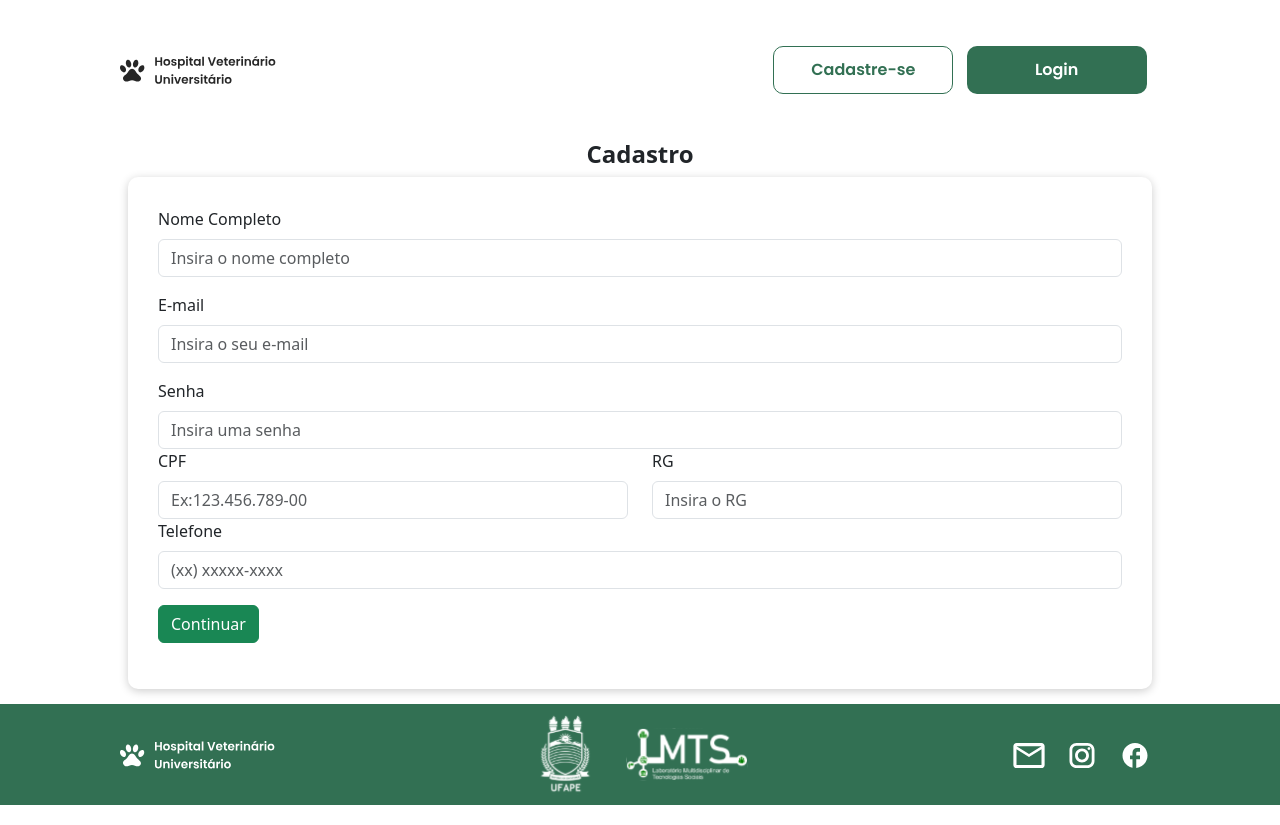
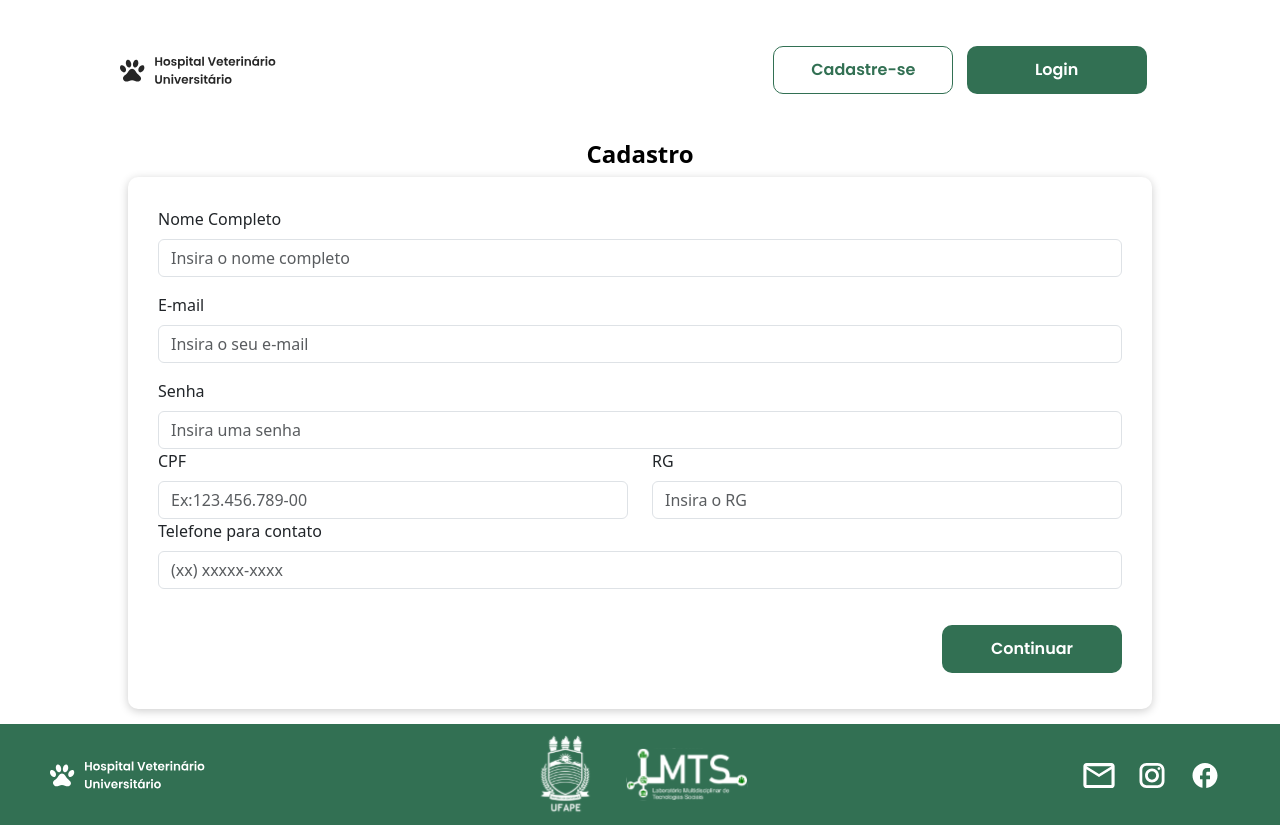
Before and after one commit to lmtsufape/hvu, a Next.js app: page /cadastrotutor in a window 1280 px wide. Built offline with nearby package versions, Linux system fonts and the light colour scheme.

Commit message:
Alterações da tela de cadastro

```diff
--- a/pages/cadastrotutor.js
+++ b/pages/cadastrotutor.js
@@ -1,9 +1,10 @@
 import React from "react";
 import "bootstrap/dist/css/bootstrap.min.css";
 import Image from 'next/image'
-import styles from "../src/app/components/cadastrotutor.module.css"
+import styles from "../src/app/components/formulariocadastrotutor.module.css"
 import Header from "../src/app/header";
 import Footer from "../src/app/components/Footer";
+import FormularioCadastroTutor from "@/app/components/formulariocadastrotutor";
 
 
 function pagecadastrotutor(){
@@ -13,37 +14,7 @@ function pagecadastrotutor(){
         <div>
             <h1 className={styles.titulocadastro}>Cadastro</h1>
         </div>
-        <div className={`${styles.boxcadastrotutor} ${styles.container}`}>
-            <div class="mb-3">
-                 <label for="name" class="form-label">Nome Completo</label>
-                    <input type="name" class="form-control" id="nameRegister" placeholder="Insira o nome completo"></input>
-            </div>
-            <div class="mb-3">
-                <label for="e-mail" class="form-label">E-mail</label>
-                    <input type="email" class="form-control" id="emailRegister" placeholder="Insira o seu e-mail"></input>
-            </div>
-            <div class="mb-3">
-                <label for="password" class="form-label">Senha</label>
-                    <input type="password" class="form-control" id="passwordRegister" placeholder="Insira uma senha"></input>
-                    <div class="row">
-            <div class="col">
-                <label for="CPF" class="form-label">CPF</label>
-                    <input type="cpf" class="form-control" placeholder="Ex:123.456.789-00" aria-label="First name"></input>
-            </div>
-            <div class="col">
-                <label for="RG" class="form-label">RG</label>
-                    <input type="rg" class="form-control" placeholder="Insira o RG" aria-label="Last name"></input>
-            </div>
-            <div class="mb-3">
-                 <label for="phone" class="form-label">Telefone</label>
-                    <input type="phone" class="form-control" id="phoneRegister" placeholder="(xx) xxxxx-xxxx"></input>
-            </div>
-            <div>
-            <button type="submit" class="btn btn-success">Continuar</button>
-            </div>
-                </div>
-            </div>
-        </div>
+        <FormularioCadastroTutor/>
         <Footer/>
         </div>
     )
--- a/src/app/components/footer.module.css
+++ b/src/app/components/footer.module.css
@@ -13,7 +13,7 @@
 }
 .logohvu{
     flex: 0;
-    margin-left: 120px;
+    margin-left: 50px;
     margin-top: 1px;
     min-height: 10%;
     min-width: 10%;
@@ -29,7 +29,7 @@
     display: flex;
     gap: 3px;
     margin-top: 1px;
-    margin-right: 120px;
+    margin-right: 50px;
     min-height: 10%;
     min-width: 10%;
 }
--- /dev/null
+++ b/src/app/components/formulariocadastrotutor.js
@@ -0,0 +1,42 @@
+import React from "react";
+import "bootstrap/dist/css/bootstrap.min.css";
+import Image from 'next/image'
+import styles from "../components/formulariocadastrotutor.module.css";
+import { ContinuarGreenButton } from "../green_button";
+
+function FormularioCadastroTutor(){
+    return (
+        <div className={`${styles.boxcadastrotutor} ${styles.container}`}>
+            <div class="mb-3">
+                 <label for="name" class="form-label">Nome Completo</label>
+                    <input type="text" class="form-control" id="nameRegister" placeholder="Insira o nome completo"></input>
+            </div>
+            <div class="mb-3">
+                <label for="e-mail" class="form-label">E-mail</label>
+                    <input type="email" class="form-control" id="emailRegister" placeholder="Insira o seu e-mail"></input>
+            </div>
+            <div class="mb-3">
+                <label for="password" class="form-label">Senha</label>
+                    <input type="password" class="form-control" id="passwordRegister" placeholder="Insira uma senha"></input>
+                    <div class="row">
+            <div class="col">
+                <label for="CPF" class="form-label">CPF</label>
+                    <input type="text" class="form-control" placeholder="Ex:123.456.789-00" aria-label="First name"></input>
+            </div>
+            <div class="col">
+                <label for="RG" class="form-label">RG</label>
+                    <input type="text" class="form-control" placeholder="Insira o RG" aria-label="Last name"></input>
+            </div>
+            <div class="mb-3">
+                 <label for="phone" class="form-label">Telefone para contato</label>
+                    <input type="tel" class="form-control" id="phoneRegister" placeholder="(xx) xxxxx-xxxx"></input>
+            </div>
+            <div className={styles.continuarbotao}>
+                <ContinuarGreenButton/>
+            </div>
+                </div>
+            </div>
+        </div>
+    )
+}
+export default FormularioCadastroTutor
--- a/src/app/components/cadastrotutor.module.css
+++ b/src/app/components/formulariocadastrotutor.module.css
@@ -8,10 +8,10 @@
 
   .boxcadastrotutor {
     display: block;
-    width: 80%; /* Em vez de 100vh, use 80% para ocupar 80% da largura da janela */
+    width: 80%;
     max-width: 1500px;
-    min-width: 300px; /* Defina um valor máximo para evitar que a caixa fique muito larga */
-    height: auto; /* A altura se ajustará automaticamente ao conteúdo */
+    min-width: 300px;
+    height: auto;
     border: 1px;
     background-color: white;
     padding: 30px;
@@ -25,4 +25,11 @@
     text-align: center;
     font-size: 24px;
     font-weight: bold;
+    color: black ;
 }
+.continuarbotao{
+  margin-top: 20px;
+  margin-bottom: -10px;
+  display: flex;
+  justify-content: flex-end;
+}
```
